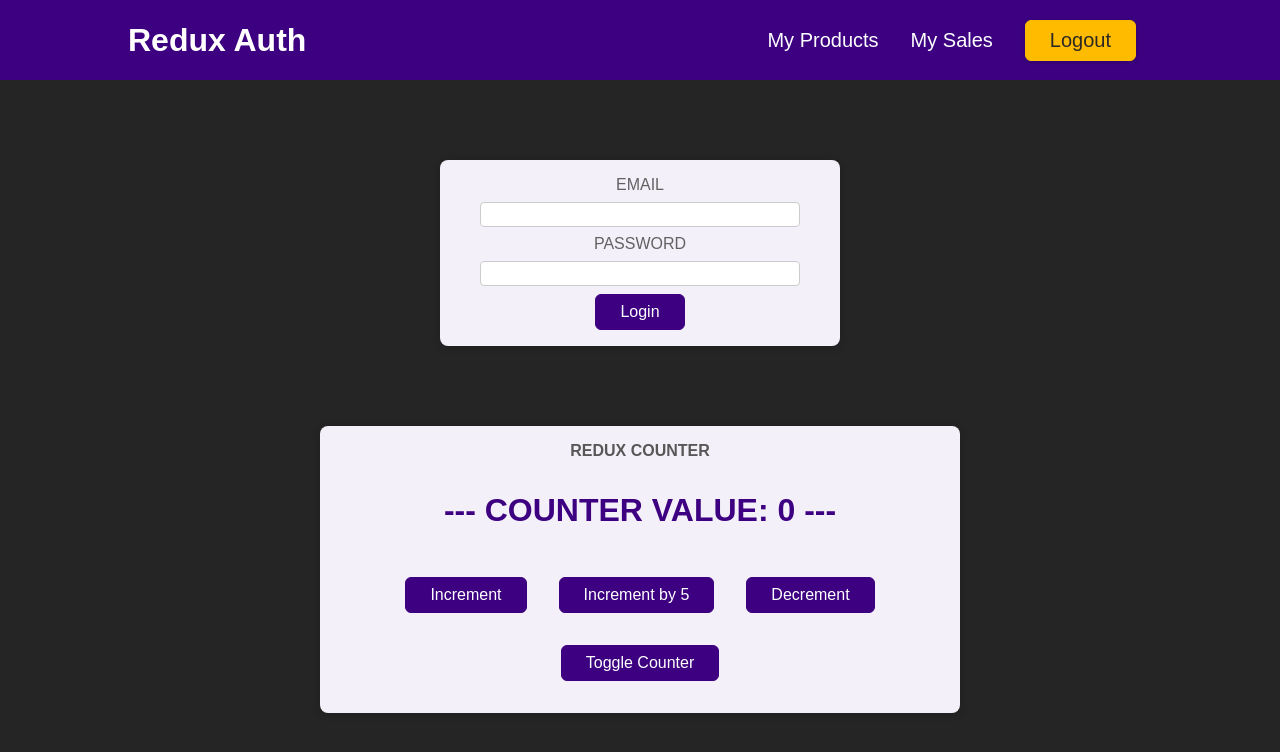
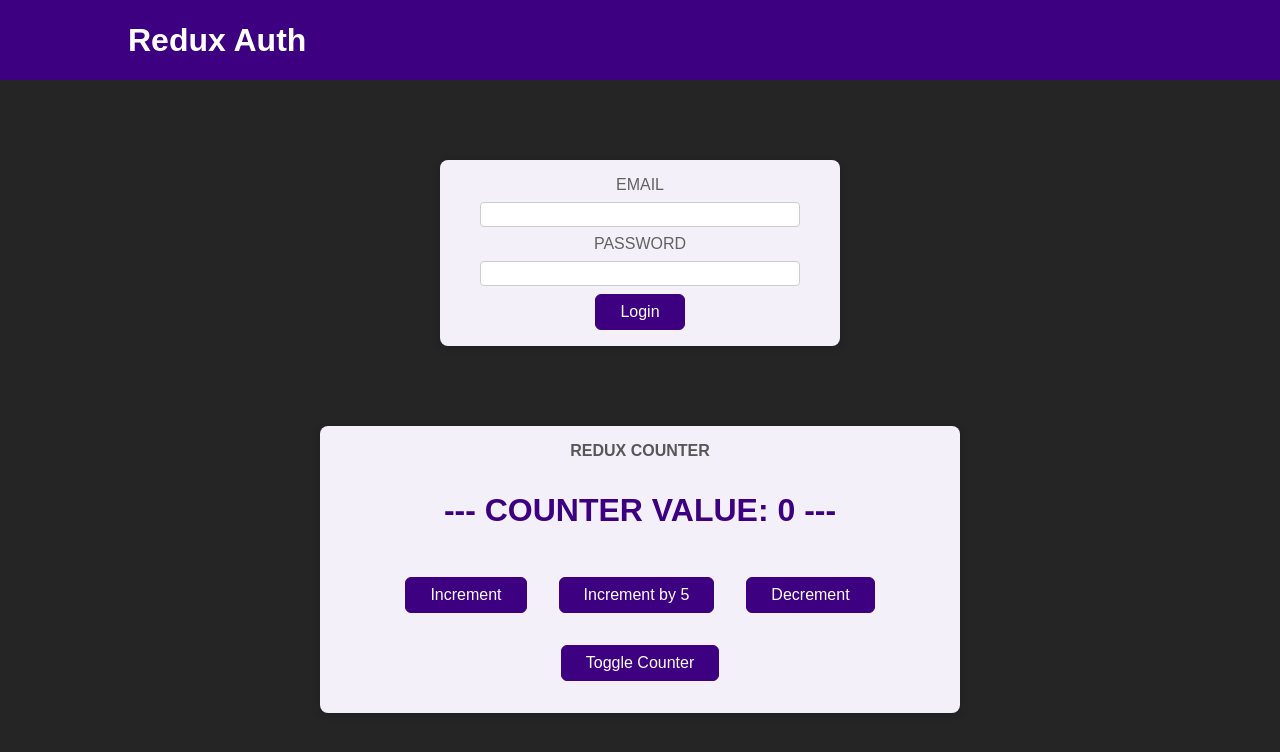
Before and after one commit to MS-D-rei/React_Redux_SampleApp, a React (Vite) app: page / in a window 1280 px wide. Shown: the top 752 px of the page. Built offline with nearby package versions, Linux system fonts and the light colour scheme.

Commit message:
add isAuth conditional render in App and Header

```diff
--- a/src/App.tsx
+++ b/src/App.tsx
@@ -1,12 +1,18 @@
 import Counter from '@/components/Counter';
 import Header from '@/components/Header';
 import Auth from '@/components/Auth';
+import UserProfile from '@/components/UserProfile';
+import { useAppSelector } from '@/hooks/store-hooks';
 
 function App() {
+  const isAuth = useAppSelector(
+    (state) => state.authentication.isAuthenticated
+  );
   return (
     <>
       <Header />
-      <Auth />
+      {!isAuth && <Auth />}
+      {isAuth && <UserProfile />}
       <Counter />
     </>
   );
--- a/src/components/Header.tsx
+++ b/src/components/Header.tsx
@@ -5,11 +5,16 @@ import {
   HeaderLI,
   HeaderUL,
 } from '@/components/HeaderStyle';
+import { useAppSelector } from '@/hooks/store-hooks';
 
 function Header() {
+  const isAuth = useAppSelector(
+    (state) => state.authentication.isAuthenticated
+  );
   return (
     <HeaderHeader>
       <h1>Redux Auth</h1>
+      {isAuth && (
         <nav>
           <HeaderUL>
             <HeaderLI>
@@ -23,6 +28,7 @@ function Header() {
             </HeaderLI>
           </HeaderUL>
         </nav>
+      )}
     </HeaderHeader>
   );
 }
--- /dev/null
+++ b/src/components/UserProfile.tsx
@@ -0,0 +1,11 @@
+import { UserProfileMain } from "@/components/UserProfileStyle";
+
+function UserProfile() {
+  return (
+    <UserProfileMain>
+      <h2>My User Profile</h2>
+    </UserProfileMain>
+  );
+}
+
+export default UserProfile;
--- a/src/components/UseProfileStyle.ts
+++ b/src/components/UserProfileStyle.ts
@@ -1,6 +1,6 @@
 import styled from 'styled-components';
 
-export const UseProfileMain = styled.main`
+export const UserProfileMain = styled.main`
   margin: 5rem auto;
   box-shadow: 0 1px 8px rgba(0, 0, 0, 0.2);
   width: 40rem;
--- a/src/store/store.ts
+++ b/src/store/store.ts
@@ -5,7 +5,7 @@ import authReducer from '@/store/AuthSlice'
 export const store = configureStore({
   reducer: {
     counter: counterReducer,
-    authentications: authReducer,
+    authentication: authReducer,
   },
 });
 
```
Also changed, not shown: src/components/UseProfile.tsx (deleted, +0 -11 lines). Lines whose indentation alone changed are shown as unchanged.
